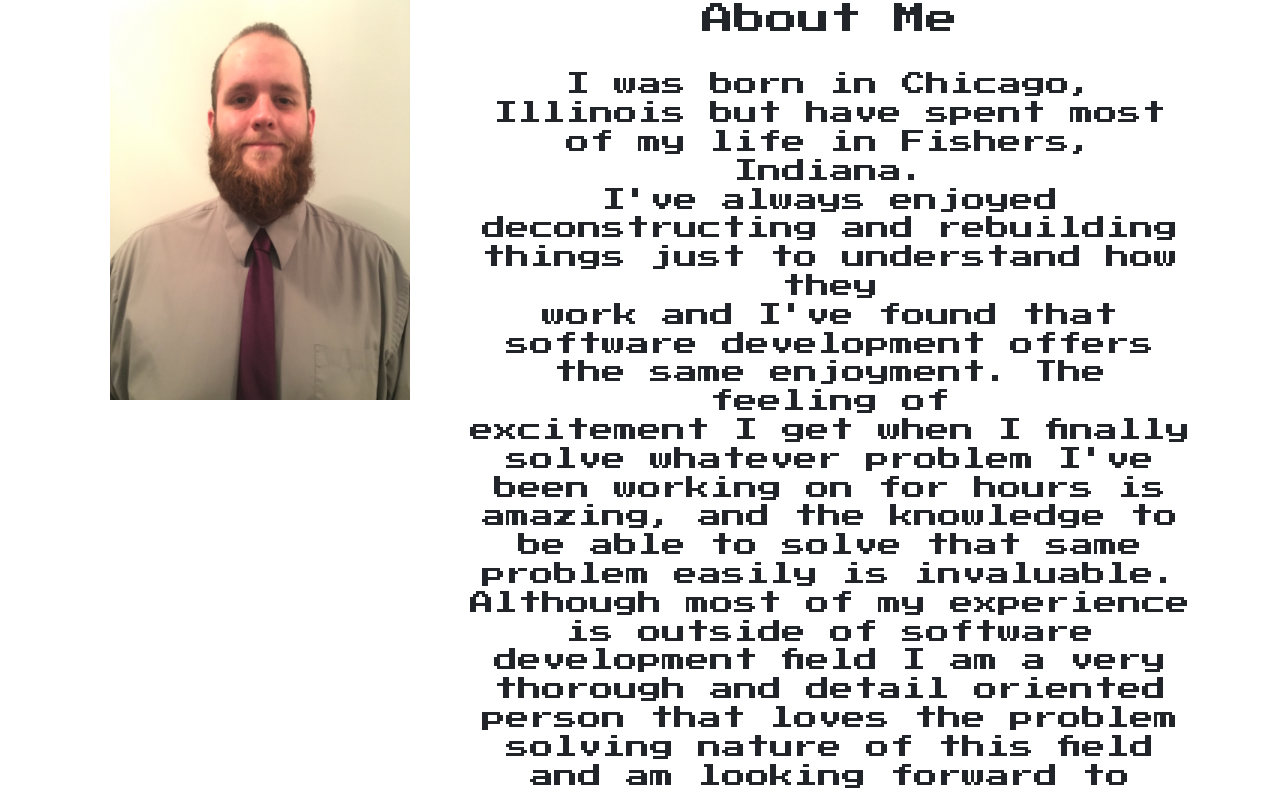
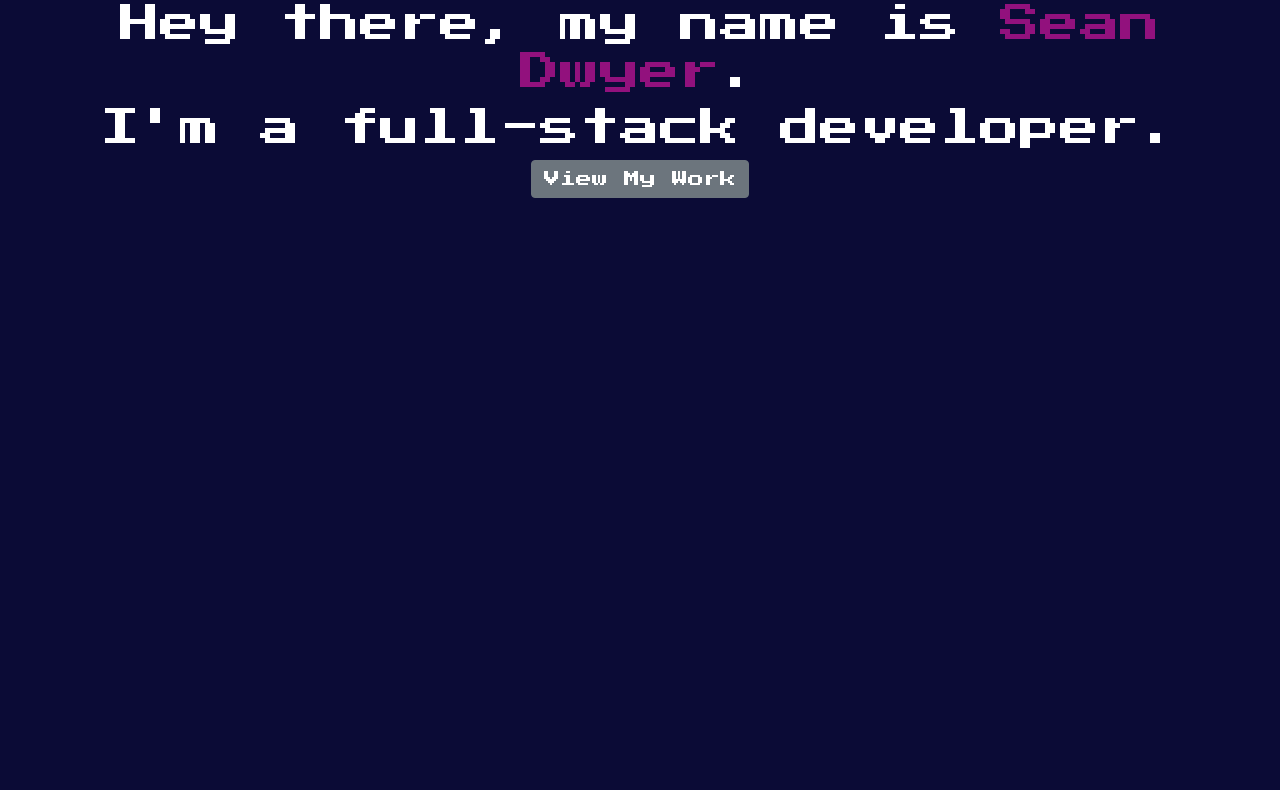
Before and after one commit to spdwyer06/Portfolio_React, a React (Create React App) app: page / in a window 1280 px wide. Shown: the top 790 px of the page. Built offline with nearby package versions, Linux system fonts and the light colour scheme.

Commit message:
Add LandingZone component

```diff
--- a/src/App.js
+++ b/src/App.js
@@ -1,3 +1,4 @@
+import LandingZone from './Components/LandingZone/LandingZone';
 import AboutMe from './Components/AboutMe/AboutMe';
 import Skills from './Components/Skills/Skills';
 import Portfolio from './Components/Portfolio/Portfolio';
@@ -10,6 +11,7 @@ import './app.css';
 function App() {
   return (
     <div className="App">
+      <LandingZone />
       <AboutMe />
       <Skills />
       <Portfolio />
--- /dev/null
+++ b/src/Components/LandingZone/LandingZone.js
@@ -0,0 +1,28 @@
+import { Button, Container, Row, Col } from 'reactstrap';
+
+import './landingZone.css';
+
+const LandingZone = () => {
+
+    return(
+        <Container className='landing-div' fluid={true}>
+            <Row>
+                <Col className='text-center'>
+                    <h1>Hey there, my name is <span className='my-name'>Sean Dwyer</span>.</h1>
+                </Col>
+            </Row>
+            <Row>
+                <Col className='text-center'>
+                    <h1>I'm a full-stack developer.</h1>
+                </Col>
+            </Row>
+            <Row>
+                <Col className='text-center'>
+                    <a href='#portfolio'><Button>View My Work</Button></a>
+                </Col>
+            </Row>
+        </Container>
+    );
+}
+
+export default LandingZone;
--- /dev/null
+++ b/src/Components/LandingZone/landingZone.css
@@ -0,0 +1,9 @@
+.landing-div{
+    height: 100vh;
+    background-color: rgb(11, 11, 54);
+    color: white;
+}
+
+.my-name{
+    color: rgb(146, 17, 125);
+}
--- a/src/Components/Portfolio/Portfolio.js
+++ b/src/Components/Portfolio/Portfolio.js
@@ -48,7 +48,7 @@ const Portfolio = () => {
     }
 
     return (
-        <Container>
+        <Container id='portfolio'>
             <Row>
                 <Col className='text-center'>
                     <h1>Portfolio</h1>
```
